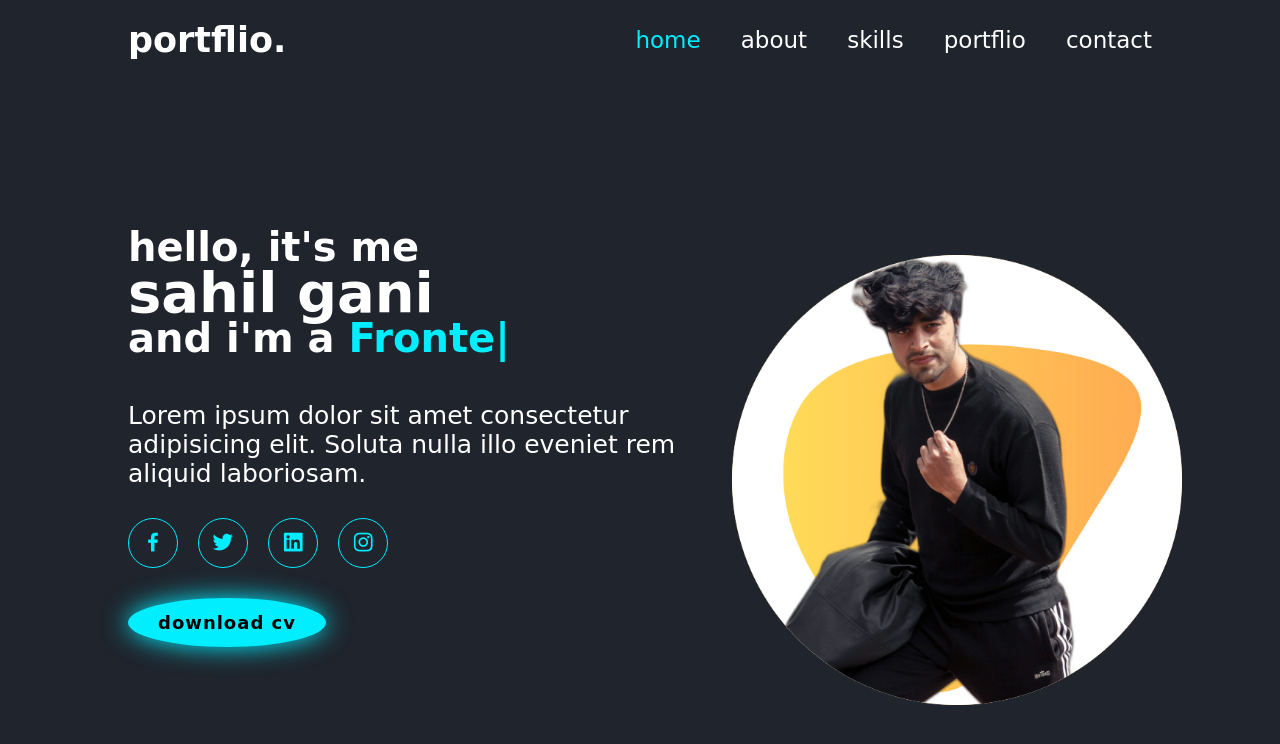
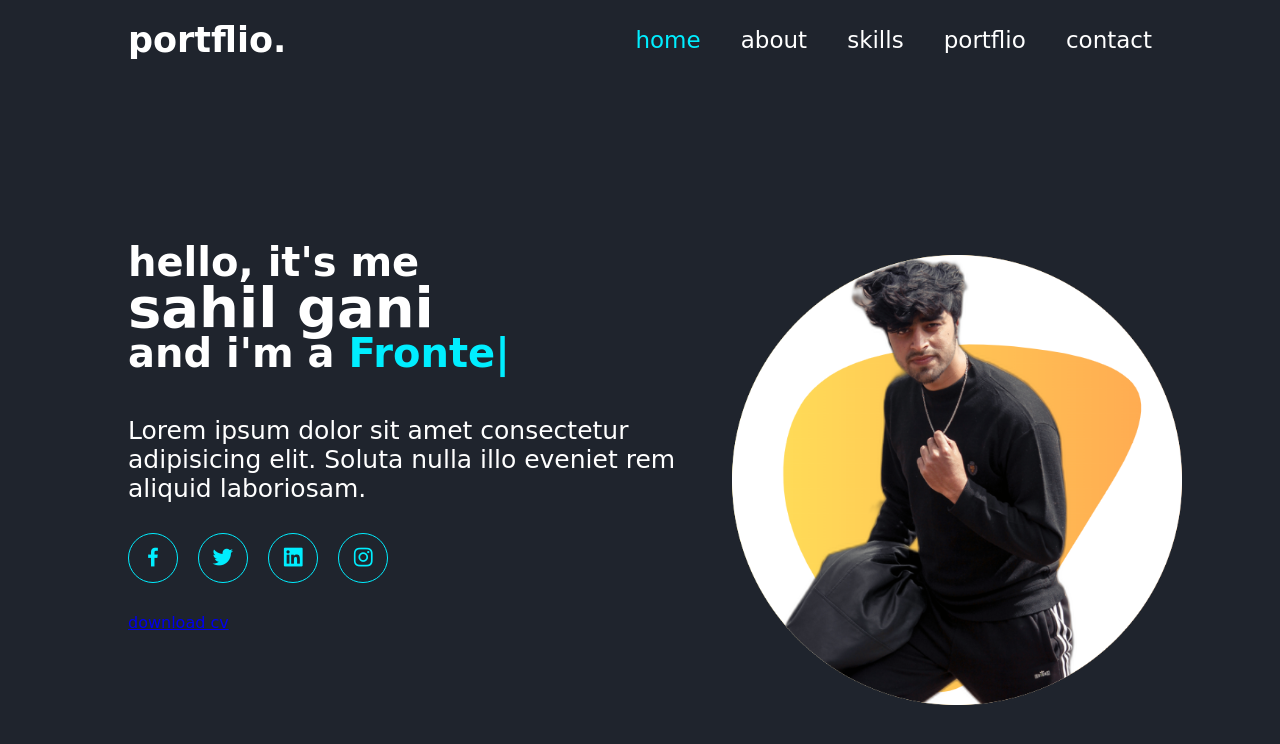
Before and after one commit to sahilbhat079/sahilbhat079, a plain HTML site: page index.html in a window 1280 px wide. Drawn offline with nearby package versions, Linux system fonts and the light colour scheme; a web font is replaced by a local one.

Commit message:
download link

```diff
--- a/index.html
+++ b/index.html
@@ -35,7 +35,7 @@
     <a href="#" style="--i:9"><i class='bx bxl-linkedin-square'></i></a>
     <a href="#" style="--i:10"><i class='bx bxl-instagram'></i></a>
 </div>
-<a href="#" class="btn">download cv</a>
+<a href="./sahil's Resume.pdf" download ="btn">download cv</a>
 </div>
 <div class="home-img">
     <img src="profile-pic.png" alt="sahil">
```
Also changed, not shown: 1 other file.
